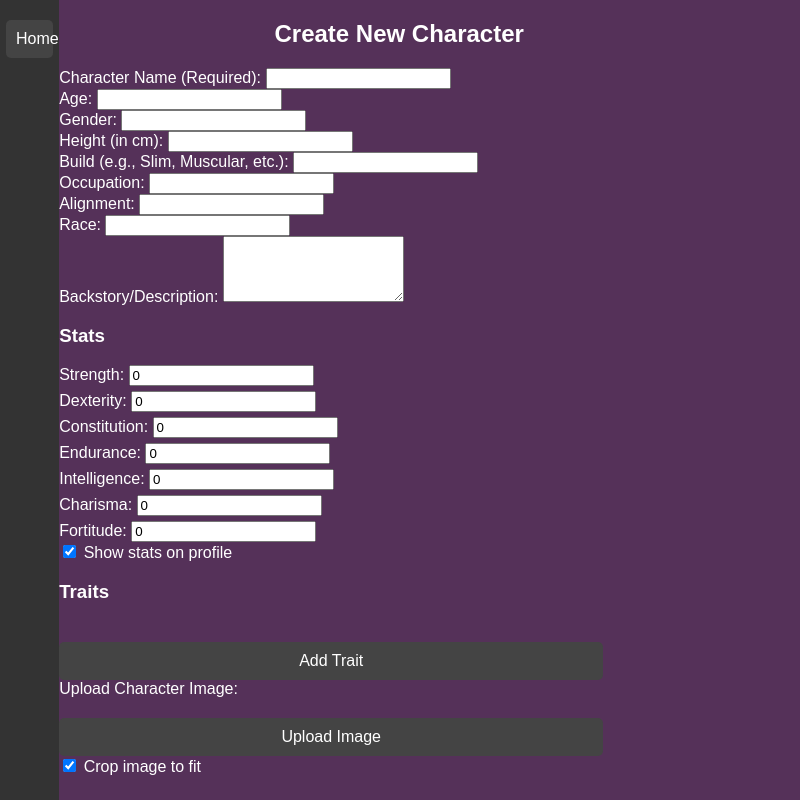
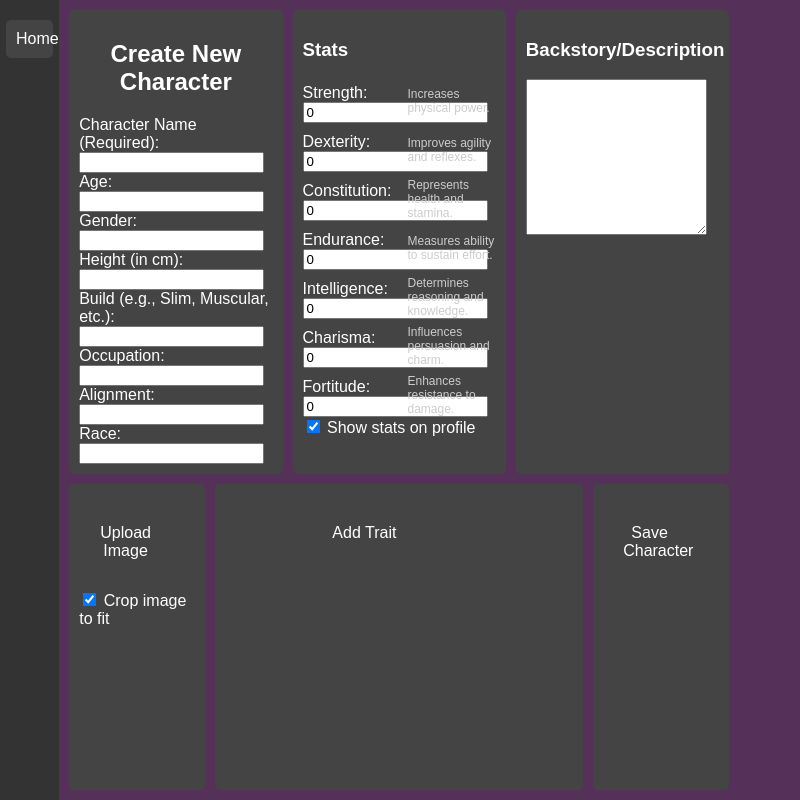
Before and after one commit to lars7-hub/Chimera, an Electron app: page character-creator.html in a window 800 px wide. Drawn offline with Linux system fonts and the light colour scheme.

```diff
--- a/character-creator.html
+++ b/character-creator.html
@@ -11,88 +11,59 @@
         <button id="home-btn">Home</button>
     </div>
 
-    <div id="character-creator-container">
-        <h2>Create New Character</h2>
-        <form id="character-form">
-            <div class="form-group">
+    <div id="editor-container">
+        <div class="editor-top">
+            <div class="editor-section" id="core-section">
+                <h2>Create New Character</h2>
                 <label for="name">Character Name (Required):</label>
                 <input type="text" id="name" required>
-            </div>
-
-            <div class="form-group">
                 <label for="age">Age:</label>
                 <input type="number" id="age">
-            </div>
-
-            <div class="form-group">
                 <label for="gender">Gender:</label>
                 <input type="text" id="gender">
-            </div>
-
-            <div class="form-group">
                 <label for="height">Height (in cm):</label>
                 <input type="number" id="height">
-            </div>
-
-            <div class="form-group">
                 <label for="build">Build (e.g., Slim, Muscular, etc.):</label>
                 <input type="text" id="build">
-            </div>
-
-            <div class="form-group">
                 <label for="occupation">Occupation:</label>
                 <input type="text" id="occupation">
-            </div>
-
-            <div class="form-group">
                 <label for="alignment">Alignment:</label>
                 <input type="text" id="alignment">
-            </div>
-
-            <div class="form-group">
                 <label for="race">Race:</label>
                 <input type="text" id="race">
             </div>
-
-            <div class="form-group">
-                <label for="description">Backstory/Description:</label>
-                <textarea id="description" rows="4"></textarea>
-            </div>
-
-			 <h3>Stats</h3>
-            <div id="stats-container">
-                <label>Strength: <input type="number" id="stat-strength" value="0"></label>
-                <label>Dexterity: <input type="number" id="stat-dexterity" value="0"></label>
-                <label>Constitution: <input type="number" id="stat-constitution" value="0"></label>
-                <label>Endurance: <input type="number" id="stat-endurance" value="0"></label>
-                <label>Intelligence: <input type="number" id="stat-intelligence" value="0"></label>
-                <label>Charisma: <input type="number" id="stat-charisma" value="0"></label>
-                <label>Fortitude: <input type="number" id="stat-fortitude" value="0"></label>
-            </div>
-
-            <div class="form-group">
+            <div class="editor-section" id="stats-section">
+                <h3>Stats</h3>
+                <div id="stats-container">
+                    <div class="stat-row"><label>Strength: <input type="number" id="stat-strength" value="0"></label><span class="stat-desc">Increases physical power.</span></div>
+                    <div class="stat-row"><label>Dexterity: <input type="number" id="stat-dexterity" value="0"></label><span class="stat-desc">Improves agility and reflexes.</span></div>
+                    <div class="stat-row"><label>Constitution: <input type="number" id="stat-constitution" value="0"></label><span class="stat-desc">Represents health and stamina.</span></div>
+                    <div class="stat-row"><label>Endurance: <input type="number" id="stat-endurance" value="0"></label><span class="stat-desc">Measures ability to sustain effort.</span></div>
+                    <div class="stat-row"><label>Intelligence: <input type="number" id="stat-intelligence" value="0"></label><span class="stat-desc">Determines reasoning and knowledge.</span></div>
+                    <div class="stat-row"><label>Charisma: <input type="number" id="stat-charisma" value="0"></label><span class="stat-desc">Influences persuasion and charm.</span></div>
+                    <div class="stat-row"><label>Fortitude: <input type="number" id="stat-fortitude" value="0"></label><span class="stat-desc">Enhances resistance to damage.</span></div>
+                </div>
                 <label><input type="checkbox" id="show-stats" checked> Show stats on profile</label>
             </div>
-
-            <h3>Traits</h3>
-            <div id="traits-container"></div>
-            <button type="button" id="add-trait-btn">Add Trait</button>
-
-            <div class="form-group">
-                <label for="image-upload">Upload Character Image:</label>
+            <div class="editor-section" id="description-section">
+                <h3>Backstory/Description</h3>
+                <textarea id="description" rows="10"></textarea>
+            </div>
+        </div>
+        <div class="editor-bottom">
+            <div class="editor-section image-section">
                 <button type="button" id="image-upload-btn">Upload Image</button>
-            </div>
-
-            <div class="form-group">
+                <div id="image-preview"><img id="image-preview-img" src="" alt="Character Image Preview" style="display: none;"></div>
                 <label><input type="checkbox" id="crop-image" checked> Crop image to fit</label>
             </div>
-
-            <div id="image-preview">
-                <img id="image-preview-img" src="" alt="Character Image Preview" style="display: none;">
+            <div class="editor-section traits-section">
+                <div id="traits-container"></div>
+                <button type="button" id="add-trait-btn">Add Trait</button>
             </div>
-
-            <button type="button" id="save-btn">Save Character</button>
-        </form>
+            <div class="editor-section actions-section">
+                <button type="button" id="save-btn">Save Character</button>
+            </div>
+        </div>
     </div>
 
     <script src="character-creator.js"></script>
--- a/character-creator.js
+++ b/character-creator.js
@@ -16,7 +16,7 @@
 	const stat = (trait.stats && trait.stats[0] && trait.stats[0].stat) || '';
 	const value = (trait.stats && trait.stats[0] && trait.stats[0].value) || 0;
     row.innerHTML = `
-        <input type="text" class="trait-text" placeholder="Trait description" value="${trait.text || ''}">
+        <label>Trait name: <input type="text" class="trait-text" placeholder="Trait description" value="${trait.text || ''}"></label>
         <select class="trait-stat">
             <option value="">Stat</option>
             <option value="strength"${stat === 'strength' ? ' selected' : ''}>Strength</option>
--- a/styles.css
+++ b/styles.css
@@ -107,6 +107,11 @@
 #stats-container label {
     display: block;
     margin-top: 5px;
+}
+
+.stat-desc {
+    font-size: 12px;
+    color: #ccc;
 }
 
 .trait-row {
```
Also changed, not shown: edit-character.html (+8 -10 lines), loadout-editor.html (+8 -8 lines), profile.html (+1 -0 lines), profile.js (+22 -4 lines).
